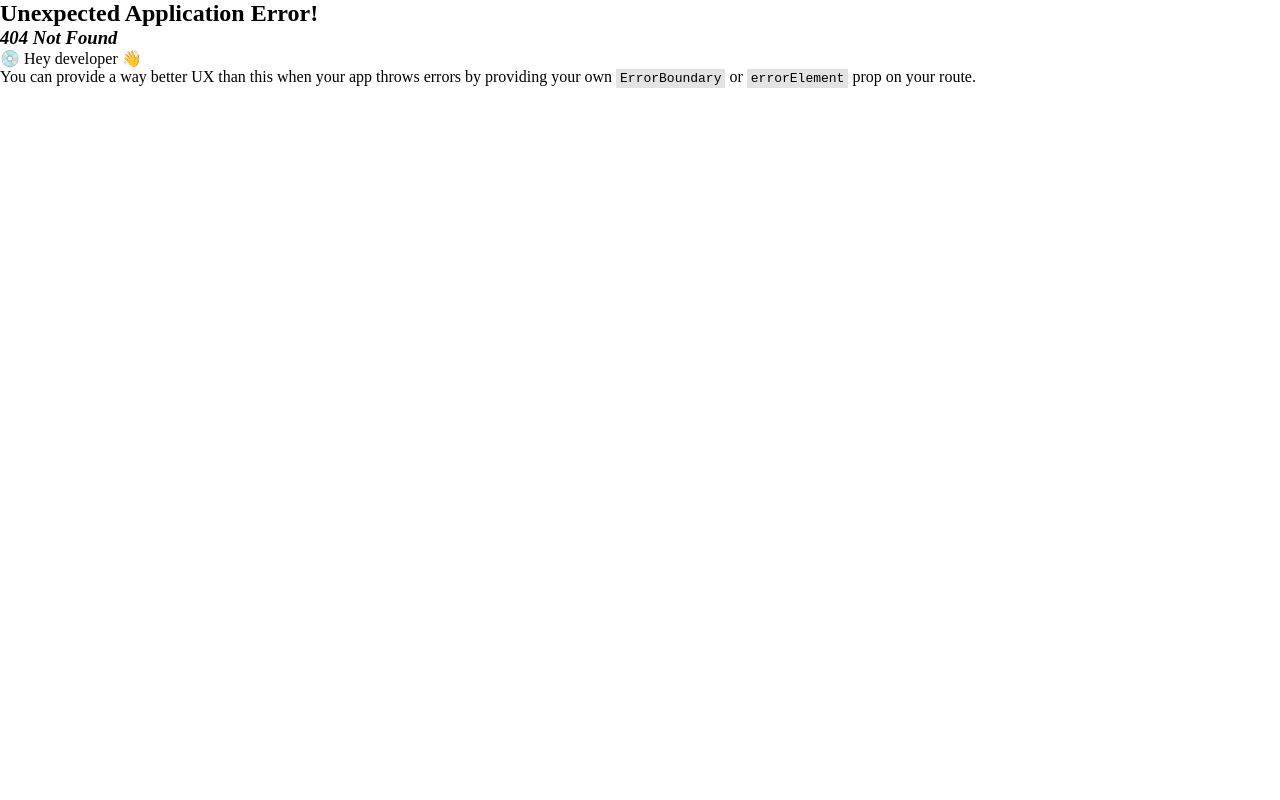
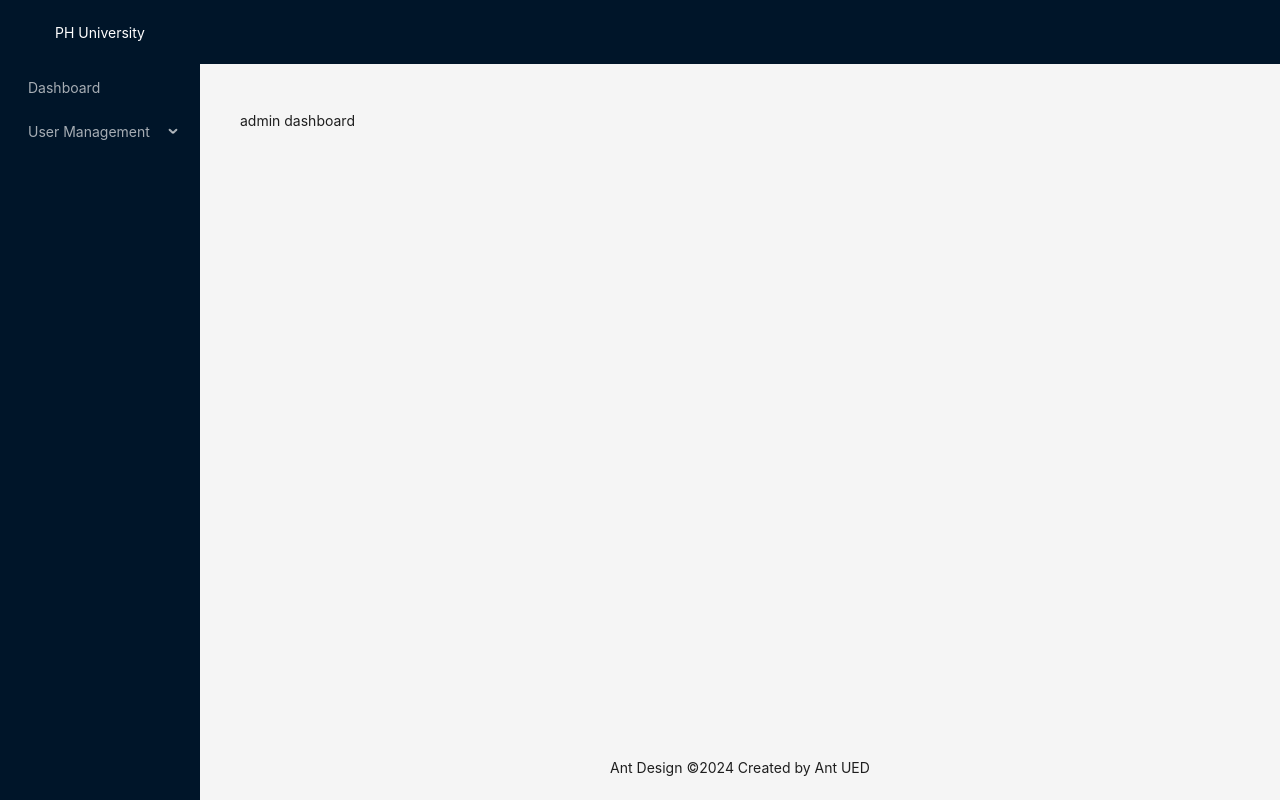
Before and after one commit to developerMasum/ph-university-client, a React (Vite) app: page /faculty/dashboard in a window 1280 px wide. Before the commit this address had no page. Built offline with nearby package versions, Linux system fonts and the light colour scheme.

Commit message:
added dynamic routes and layout

```diff
--- a/src/components/layout/MainLayout.tsx
+++ b/src/components/layout/MainLayout.tsx
@@ -1,31 +1,9 @@
 import { Layout, Menu, MenuProps } from "antd";
 import { Outlet } from "react-router-dom";
+import { adminSidebarItems } from "../../routes/admin.routes";
 
 const { Header, Content, Footer, Sider } = Layout;
-const items: MenuProps["items"] = [
-  {
-    key: "1",
-    label: "Dashboard",
-  },
-  {
-    key: "2",
-    label: "Profile",
-  },
-  {
-    key: "3",
-    label: "User Management",
-    children: [
-      {
-        key: "11",
-        label: "create admin",
-      },
-      {
-        key: "12",
-        label: "create student",
-      },
-    ],
-  },
-];
+
 
 const MainLayout = () => {
   return (
@@ -48,7 +26,7 @@
           theme="dark"
           mode="inline"
           defaultSelectedKeys={["4"]}
-          items={items}
+          items={adminSidebarItems}
         />
       </Sider>
       <Layout>
--- /dev/null
+++ b/src/pages/admin/CreateAdmin.tsx
@@ -0,0 +1,11 @@
+
+
+const CreateAdmin = () => {
+    return (
+        <div>
+            admin create
+        </div>
+    );
+};
+
+export default CreateAdmin;
--- /dev/null
+++ b/src/pages/admin/CreateFaculty.tsx
@@ -0,0 +1,11 @@
+
+
+const CreateFaculty = () => {
+    return (
+        <div>
+            create faculty
+        </div>
+    );
+};
+
+export default CreateFaculty;
--- /dev/null
+++ b/src/routes/admin.routes.tsx
@@ -0,0 +1,110 @@
+import { ReactNode } from "react";
+import AdminDashboard from "../pages/admin/AdminDashboard";
+import CreateAdmin from "../pages/admin/CreateAdmin";
+import CreateFaculty from "../pages/admin/CreateFaculty";
+import CreateStudent from "../pages/admin/CreateStudent";
+import { NavLink } from "react-router-dom";
+
+// export const AdminRoutes = [
+//   {
+//     index: true,
+//     element: <AdminDashboard />,
+//   },
+//   {
+//     path: "dashboard",
+//     element: <AdminDashboard />,
+//   },
+//   {
+//     path: "create-student",
+//     element: <CreateStudent />,
+//   },
+//   {
+//     path: "create-admin",
+//     element: <CreateAdmin />,
+//   },
+//   {
+//     path: "create-faculty",
+//     element: <CreateFaculty />,
+//   },
+// ];
+
+type TRoute={
+  path:string,
+  element: ReactNode
+}
+
+
+export const AdminPaths = [
+  {
+    name: "Dashboard",
+    path: "dashboard",
+    element: <AdminDashboard />,
+  },
+  {
+    name: "User Management",
+    children: [
+      {
+        name: "Create Admin",
+        path: "create-admin",
+        element: <CreateAdmin />,
+      },
+      {
+        name: "Create Faculty",
+        path: "create-faculty",
+        element: <CreateFaculty />,
+      },
+      {
+        name: "Create Student",
+        path: "create-student",
+        element: <CreateStudent />,
+      },
+    ],
+  },
+];
+
+
+export const adminRoutes = AdminPaths.reduce((acc:TRoute[], item) => {
+  if (item.path && item.element) {
+    acc.push({
+      path: item.path,
+      element: item.element
+    });
+  }
+  if (item.children) {
+    item.children.forEach(child => {
+      if (child.path && child.element) {
+        acc.push({
+          path: child.path,
+          element: child.element
+        });
+      }
+    });
+  }
+  return acc;
+}, []);
+
+type TSidebarItem={
+  key:string,
+  label: ReactNode,
+  children?: TSidebarItem[]
+}
+// admin sidebar
+export const adminSidebarItems = AdminPaths.reduce((acc: TSidebarItem[], item) => {
+  if (item.path && item.name) {
+    acc.push({
+      key: item.name,
+      label: <NavLink to={`/admin/${item.path}`}>{item.name}</NavLink>,
+    });
+  }
+  if (item.children) {
+    acc.push({
+      key: item.name,
+      label: item.name,
+      children: item.children.map((child) => ({
+        key: child.name,
+        label: <NavLink to={`/admin/${child.path}`}>{child.name}</NavLink>,
+      })),
+    });
+  }
+  return acc;
+}, []);
--- a/src/routes/routes.tsx
+++ b/src/routes/routes.tsx
@@ -1,49 +1,29 @@
-import {
-    createBrowserRouter,
-  } from "react-router-dom";
+import { createBrowserRouter } from "react-router-dom";
 import App from "../App";
-import About from "../pages/About";
-import Contact from "../pages/Contact";
 import Login from "../pages/Login";
 import SignUp from "../pages/SignUp";
-import AdminDashboard from "../pages/admin/AdminDashboard";
-import CreateStudent from "../pages/admin/CreateStudent";
 
+import { adminRoutes } from "./admin.routes";
 
 const router = createBrowserRouter([
   {
     path: "/",
     element: <App />,
-      children:[
-        {
-            path: "about",
-            element: <About />,
-          },
-          {
-            path: "contact",
-            element: <Contact />,
-          },
-      ]
   },
   {
     path: "/admin",
     element: <App />,
-      children:[
-        {
-
-            index:true,
-            element: <AdminDashboard />,
+    children: adminRoutes
   },
   {
-
-            path:'dashboard',
-            element: <AdminDashboard />,
+    path: "/faculty",
+    element: <App />,
+    children: adminRoutes
   },
   {
-            path: "create-student",
-            element: <CreateStudent />,
-          },
-      ]
+    path: "/student",
+    element: <App />,
+    children: adminRoutes
   },
 
   {
```
Lines whose indentation alone changed are shown as unchanged.
